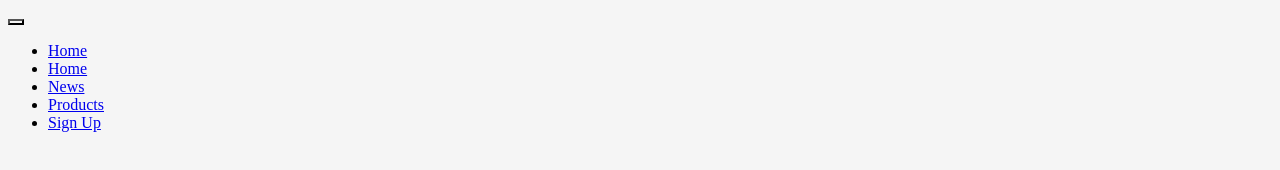
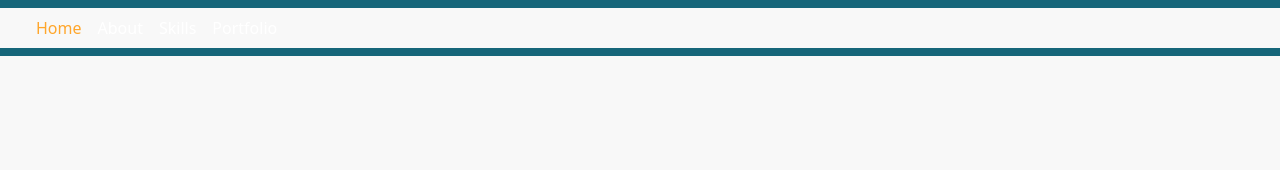
Before and after one commit to macyesk/project2, a plain HTML site: page html/index.html in a window 1280 px wide. Drawn offline with nearby package versions, Linux system fonts and the light colour scheme.

Commit message:
added boostrap to all html pages

```diff
--- a/css/styles.css
+++ b/css/styles.css
@@ -1,5 +1,26 @@
+:root {
+    --primary: #f8f8f8;
+    --secondary: #16667A;
+    --accent: #FFA62B;
+}
+
 * {
-    background-color: whitesmoke;
+    background-color: var(--primary);
 }
 
 /* nav bar styling */
+.navbar {
+    background-color: var(--secondary);
+}
+
+.navbar-nav .accent-link.accent-link.accent-link.accent-link {
+    color: var(--accent)
+}
+
+.navbar-nav .nav-link {
+    color: white;
+}
+
+.navbar-nav .nav-link:hover {
+    color: var(--accent);
+}
--- a/html/index.html
+++ b/html/index.html
@@ -8,10 +8,14 @@
   <title>Four the Music Heads</title>
   <script defer src="https://kit.fontawesome.com/576ba475b6.js" crossorigin="anonymous"></script>
   <link rel="stylesheet" href="/project2/css/styles.css">
+  <!-- boostrap -->
+  <link href="https://cdn.jsdelivr.net/npm/bootstrap@5.3.3/dist/css/bootstrap.min.css" rel="stylesheet"
+    integrity="sha384-QWTKZyjpPEjISv5WaRU9OFeRpok6YctnYmDr5pNlyT2bRjXh0JMhjY6hW+ALEwIH" crossorigin="anonymous">
+  <script defer src="https://cdn.jsdelivr.net/npm/bootstrap@5.3.3/dist/js/bootstrap.bundle.min.js"
+    integrity="sha384-YvpcrYf0tY3lHB60NNkmXc5s9fDVZLESaAA55NDzOxhy9GkcIdslK1eN7N6jIeHz"
+    crossorigin="anonymous"></script>
 </head>
 
-<body>
-  <!-- nav bar -->
 <nav class="navbar navbar-expand-lg">
   <div class="container-fluid">
     <a class="navbar-brand" href="#"></a>
@@ -25,22 +29,23 @@
           <a class="nav-link active accent-link" aria-current="page" href="#">Home</a>
         </li>
         <li class="nav-item">
-            <a class="nav-link" href="#">Home</a>
+          <a class="nav-link" href="#aboutme">About</a>
         </li>
         <li class="nav-item">
-            <a class="nav-link" href="#news.html">News</a>
+          <a class="nav-link" href="#skills">Skills</a>
         </li>
         <li class="nav-item">
-            <a class="nav-link" href="#carousel">Products</a>
-          </li>
-          <li class="nav-item">
-            <a class="nav-link" href="signup.html">Sign Up</a>
+          <a class="nav-link" href="#carousel">Portfolio</a>
         </li>
       </ul>
     </div>
   </div>
 </nav>
 
+<body>
+  <!-- nav bar -->
+
+
 </body>
 
 </html>
```
Also changed, not shown: html/news.html (+6 -0 lines), html/products.html (+5 -0 lines), html/signup.html (+6 -0 lines). Lines whose indentation alone changed are shown as unchanged.
